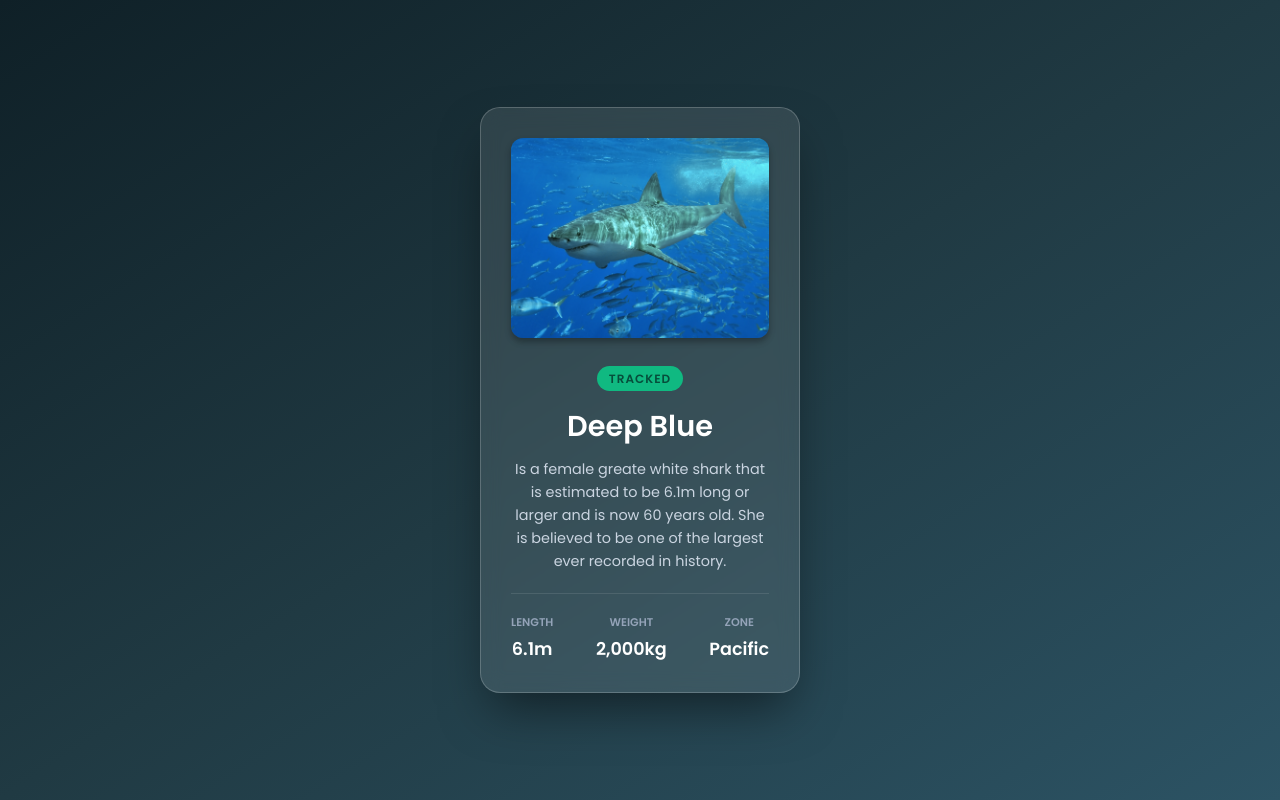
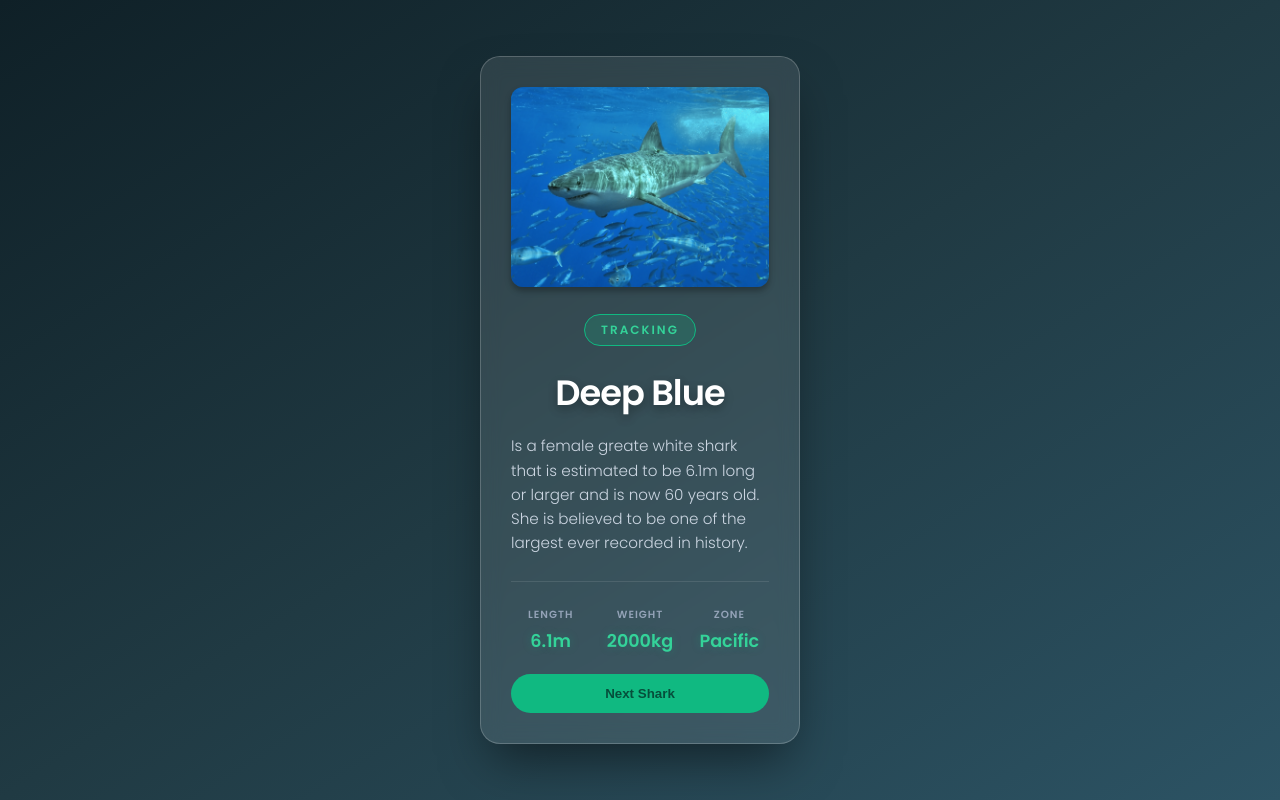
Before and after one commit to AlinaTimofte/Shark-Tracking-App, a plain HTML site: page index.html in a window 1280 px wide. Drawn offline with Linux system fonts and the light colour scheme.

Commit message:
added new shark, added loading card, tweaked the design

```diff
--- a/index.html
+++ b/index.html
@@ -14,25 +14,27 @@
     </head>
     <body>
         <div class="card">
-            <img src="images/White_shark.jpg" alt="Great White Shark" class="shark-photo">
-            <span class="tag">Tracked</span>
-            <h1>Deep Blue</h1>
-            <p>Is a female greate white shark that is estimated to be 6.1m long or larger and is now 60 years old. She is believed to be one of the largest ever recorded in history.</p>
+            <img id="shark-image" src="images/placeholder_shark.jpg" alt="Shark" class="shark-photo">
+            <span id= "tag" class="tag">Loading...</span>
+            <h1 id="shark-name"> Shark </h1>
+            <p id="shark-description">Description loading...</p>
 
             <div class="info">
                 <div class="info-box">
                     <h3>Length</h3>
-                    <span>6.1m</span>
+                    <span id="shark-length">--</span>
                 </div>
                 <div class="info-box">
                     <h3>Weight</h3>
-                    <span>2,000kg</span>
+                    <span id="shark-weight">--</span>
                 </div>
                 <div class="info-box">
                     <h3>Zone</h3>
-                    <span>Pacific</span>
+                    <span id="shark-zone">--</span>
                 </div>
             </div>
+            <button class="next-button" onclick="nextShark()">Next Shark</button>
         </div>
+        <script src="script.js"></script>
     </body>
 </html>
--- /dev/null
+++ b/script.js
@@ -0,0 +1,43 @@
+const sharks = [
+    {
+        tag: "Tracking",
+        name: "Deep Blue",
+        description: "Is a female greate white shark that is estimated to be 6.1m long or larger and is now 60 years old. She is believed to be one of the largest ever recorded in history.",
+        length: "6.1m",
+        weight: "2000kg",
+        zone: "Pacific",
+        img: "images/White_shark.jpg"
+    },
+    {
+        tag: "Tracking",
+        name: "Ironbound",
+        description: "A tough Great White named after West Ironbound Island. He travels thousands of miles.",
+        length: "3.75m",
+        weight: "539.32kg",
+        zone:"North Atlantic",
+        img: "images/Ironbound.jpg"
+    }
+];
+
+let currentSharkIndex = -1;
+
+function nextShark() {
+    currentSharkIndex = currentSharkIndex + 1;
+
+    if (currentSharkIndex >= sharks.length) {
+        currentSharkIndex = 0;
+    }
+
+    let shark = sharks[currentSharkIndex];
+
+    document.getElementById("tag").innerText = shark.tag;
+    document.getElementById("shark-name").innerText = shark.name;
+    document.getElementById("shark-description").innerText = shark.description;
+    document.getElementById("shark-length").innerText = shark.length;
+    document.getElementById("shark-weight").innerText = shark.weight;
+    document.getElementById("shark-zone").innerText = shark.zone;
+
+    document.getElementById("shark-image").src = shark.img;
+}
+
+nextShark();
--- a/style.css
+++ b/style.css
@@ -4,7 +4,7 @@
     box-sizing: border-box;
 }
 
-body{
+body {
     font-family: 'Poppins', sans-serif;
     background: linear-gradient(to bottom right, #0f2027, #203a43, #2c5364);
     height: 100vh;
@@ -14,7 +14,7 @@ body{
     color: white;
 }
 
-.card{
+.card {
     background: rgba(255, 255, 255, 0.1);
     backdrop-filter: blur(10px);
     border: 1px solid rgba(255, 255, 255, 0.2);
@@ -25,9 +25,11 @@ body{
     text-align: center;
     transition: transform 0.3s ease;
 }
-.card:hover{
+
+.card:hover {
     transform: translateY(-5px);
 }
+
 .shark-photo {
     width: 100%;
     height: 200px;
@@ -36,45 +38,83 @@ body{
     margin-bottom: 20px;
     box-shadow: 0 4px 6px rgba(0, 0, 0, 0.3);
 }
+
 .tag {
-    background-color: #10b981;
-    color: #064e3b;
-    padding: 4px 12px;
+    background-color: rgba(16, 185, 129, 0.2);
+    color: #34d399;
+    border: 1px solid #10b981;
+    padding: 6px 16px;
     border-radius: 50px;
     font-size: 0.75rem;
-    font-weight: 600;
+    font-weight: 700;
     text-transform: uppercase;
-    letter-spacing: 1px;
+    letter-spacing: 2px;
+    display: inline-block;
+    margin-bottom: 10px;
 }
 
 h1 {
-    margin-top: 15px;
-    font-size: 1.8rem;
+    margin-top: 10px;
+    font-size: 2.2rem;
+    font-weight: 700;
+    letter-spacing: -1px;
+    text-shadow: 0 4px 10px rgba(0,0,0,0.3);
 }
 
 p {
     color: #cbd5e1;
-    font-size: 0.9rem;
+    text-align: left;
+    font-size: 0.95rem;
     line-height: 1.6;
-    margin-top: 10px;
-    margin-bottom: 20px;
+    margin-top: 15px;
+    margin-bottom: 25px;
+    font-weight: 300;
+    display: flex;
 }
 
 .info {
     display: flex;
+    gap: 10px;
     justify-content: space-between;
     border-top: 1px solid rgba(255, 255, 255, 0.1);
-    padding-top: 20px;
+    padding-top: 25px;
 }
 
-.info-box h3{
-    font-size: 0.7rem;
+.info-box {
+    flex: 1;
+    width: 0;
+    text-align: center;
+}
+
+.info-box h3 {
+    font-size: 0.65rem;
     text-transform: uppercase;
     color: #94a3b8;
+    letter-spacing: 1px;
     margin-bottom: 5px;
 }
 
-.info-box span{
+.info-box span {
+    font-weight: 700;
+    font-size: 1.1rem;
+    color: #34d399;
+    text-shadow: 0 0 10px rgba(16, 185, 129, 0.3);
+}
+
+.next-button {
+    background-color: #10b981;
+    color: #064e3b;
+    border: none;
+    padding: 12px 24px;
+    border-radius: 50px;
     font-weight: 600;
-    font-size: 1.1rem;
+    cursor: pointer;
+    margin-top: 20px;
+    width: 100%;
+    transition: all 0.2s ease;
 }
+
+.next-button:hover {
+    background-color: #34d399;
+    transform: scale(1.05);
+}
```
Also changed, not shown: images/Ironbound.jpg (added), images/placeholder_shark.jpg (added).
